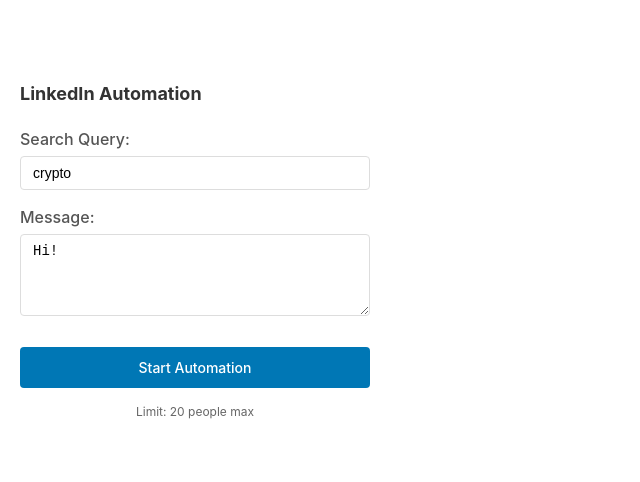
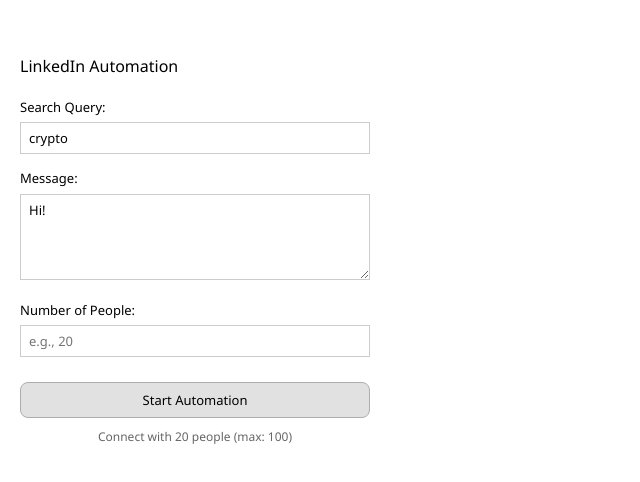
Before and after one commit to ethanseow/linkedin-automation-extension, a React (Vite) app: page / in a window 1280 px wide. Shown: the part 144-626 px from the top of the page, without its empty margins (0-640 px from the left). Built offline with nearby package versions, Linux system fonts and the light colour scheme.

Commit message:
updated ui

```diff
--- a/src/App.css
+++ b/src/App.css
@@ -1,13 +1,15 @@
 .app {
   width: 350px;
   padding: 20px;
-  font-family: -apple-system, BlinkMacSystemFont, 'Segoe UI', Roboto, sans-serif;
+  font-family: 'Segoe UI', Tahoma, Geneva, Verdana, sans-serif;
+  background-color: #ffffff;
 }
 
 h2 {
   margin: 0 0 20px 0;
-  color: #333;
-  font-size: 18px;
+  color: #000000;
+  font-size: 16px;
+  font-weight: 400;
 }
 
 .form-group {
@@ -17,49 +19,59 @@
 label {
   display: block;
   margin-bottom: 5px;
-  font-weight: 500;
-  color: #555;
+  font-weight: 400;
+  color: #000000;
+  font-size: 13px;
 }
 
 input, textarea {
   width: 100%;
-  padding: 8px 12px;
-  border: 1px solid #ddd;
-  border-radius: 4px;
-  font-size: 14px;
+  padding: 6px 8px;
+  border: 1px solid #cccccc;
+  font-size: 13px;
   box-sizing: border-box;
+  background-color: #ffffff;
+  font-family: 'Segoe UI', Tahoma, Geneva, Verdana, sans-serif;
+  color: #000000;
+}
+
+input:focus, textarea:focus {
+  outline: 1px solid #0078d4;
+  outline-offset: -1px;
 }
 
 textarea {
   resize: vertical;
-  min-height: 80px;
+  min-height: 70px;
 }
 
 .start-btn {
   width: 100%;
-  padding: 12px;
-  background-color: #0077b5;
-  color: white;
-  border: none;
-  border-radius: 4px;
-  font-size: 14px;
-  font-weight: 500;
+  padding: 8px;
+  background-color: #e1e1e1;
+  color: #000000;
+  border: 1px solid #adadad;
+  font-size: 13px;
+  font-weight: 400;
   cursor: pointer;
   margin-top: 10px;
+  font-family: 'Segoe UI', Tahoma, Geneva, Verdana, sans-serif;
 }
 
 .start-btn:hover:not(:disabled) {
-  background-color: #005885;
+  background-color: #d4d4d4;
 }
 
 .start-btn:disabled {
-  background-color: #ccc;
+  background-color: #f0f0f0;
+  color: #999999;
   cursor: not-allowed;
 }
 
 .info {
-  margin-top: 15px;
+  margin-top: 10px;
   font-size: 12px;
-  color: #666;
+  color: #666666;
   text-align: center;
+  font-weight: 400;
 }
--- a/src/App.tsx
+++ b/src/App.tsx
@@ -1,72 +1,40 @@
 import { useState } from 'react'
 import './App.css'
 
-// Chrome extension API types
 declare global {
   interface Window {
     chrome: any
   }
 }
 
+
 function App() {
   const [searchQuery, setSearchQuery] = useState('crypto')
   const [message, setMessage] = useState('Hi!')
+  const [peopleCount, setPeopleCount] = useState(20)
+
   const [isRunning, setIsRunning] = useState(false)
 
+
   const handleStartAutomation = async () => {
-    if (!searchQuery.trim() || !message.trim()) {
+    if (!searchQuery.trim()) {
       alert('Please fill in both search query and message')
       return
     }
 
-    setIsRunning(true)
-
-    try {
-      // Get current tab
-      const [tab] = await window.chrome.tabs.query({ active: true, currentWindow: true })
-
-      console.log('Current tab URL:', tab.url)
-
-      if (!tab.url?.toLowerCase().includes('linkedin.com')) {
-        alert('Please navigate to LinkedIn first')
-        setIsRunning(false)
+    if (peopleCount < 1 || peopleCount > 100) {
+      alert('Please enter a valid number of people (1-100)')
       return
     }
 
-      if (tab.id) {
-        try {
-          // Try to send message to content script
+    setIsRunning(true)
+    const [tab] = await window.chrome.tabs.query({ active: true, currentWindow: true })
     await window.chrome.tabs.sendMessage(tab.id, {
       action: 'startAutomation',
       searchQuery,
-            message
+      message,
+      peopleCount
     })
-        } catch (error) {
-          console.log('Content script not loaded, injecting dynamically...')
-
-          // Inject content script dynamically
-          await window.chrome.scripting.executeScript({
-            target: { tabId: tab.id },
-            files: ['content.js']
-          })
-
-          // Wait a moment for script to load
-          await new Promise(resolve => setTimeout(resolve, 1000))
-
-          // Try sending message again
-          await window.chrome.tabs.sendMessage(tab.id, {
-            action: 'startAutomation',
-            searchQuery,
-            message
-          })
-        }
-      }
-    } catch (error) {
-      console.error('Error starting automation:', error)
-      alert('Error starting automation. Make sure you are on LinkedIn and refresh the page.')
-    } finally {
-      setIsRunning(false)
-    }
   }
 
   return (
@@ -95,16 +63,30 @@
         />
       </div>
 
+      <div className="form-group">
+        <label>Number of People:</label>
+        <input
+          type="text"
+          onChange={(e) => {
+            const parsed = parseInt(e.target.value)
+            if (isNaN(parsed)) { return }
+            setPeopleCount(parsed)
+          }}
+          placeholder="e.g., 20"
+          disabled={isRunning}
+        />
+      </div>
+
       <button
         onClick={handleStartAutomation}
-        disabled={isRunning || !searchQuery.trim() || !message.trim()}
+        disabled={isRunning || !searchQuery.trim() || peopleCount < 1 || peopleCount > 100}
         className="start-btn"
       >
         {isRunning ? 'Running...' : 'Start Automation'}
       </button>
 
       <p className="info">
-        Limit: 20 people max
+        Connect with {peopleCount} people (max: 100)
       </p>
     </div>
   )
```
Also changed, not shown: public/background.js (+0 -10 lines), public/content.js (+34 -13 lines). Lines whose indentation alone changed are shown as unchanged.
